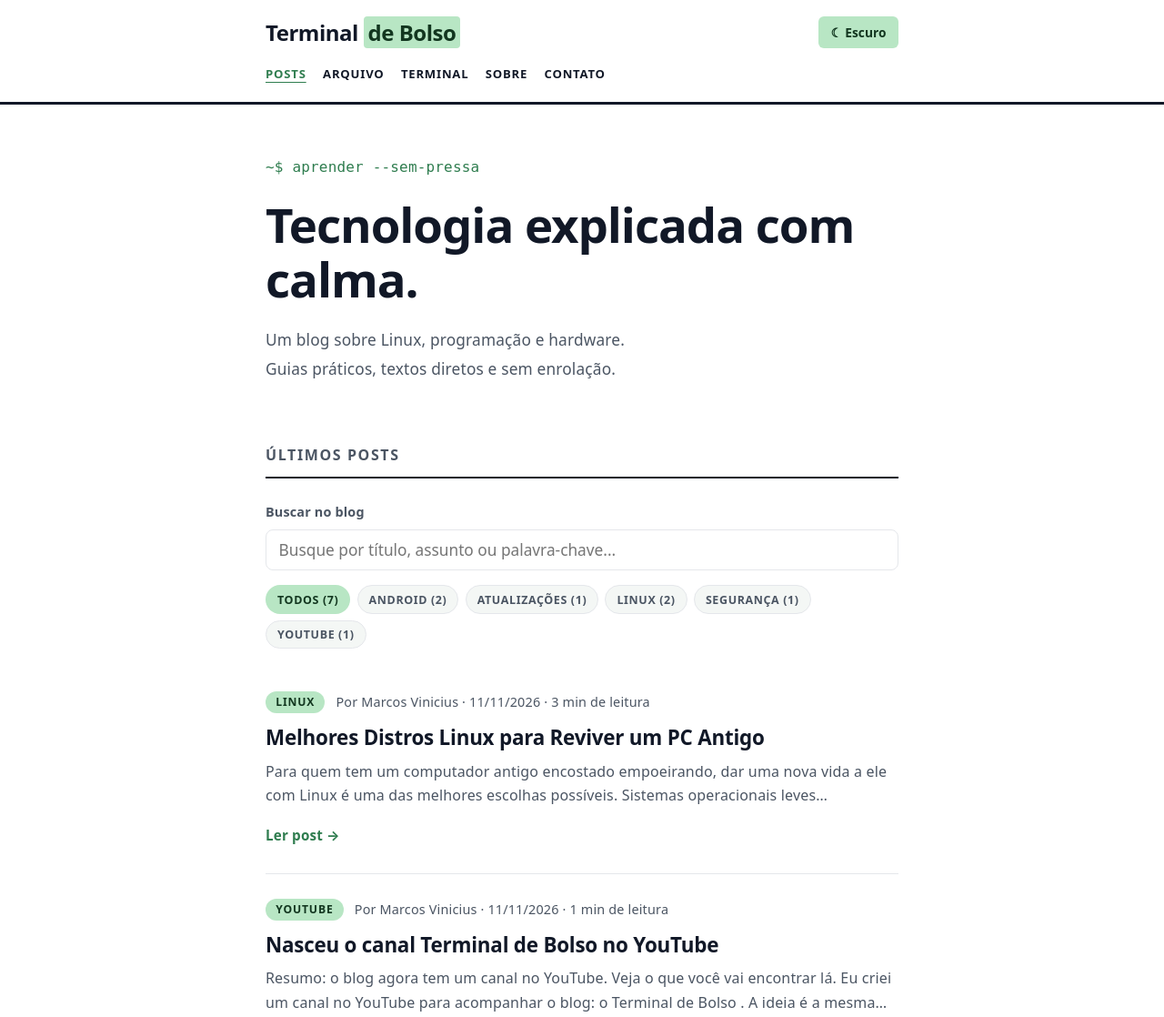
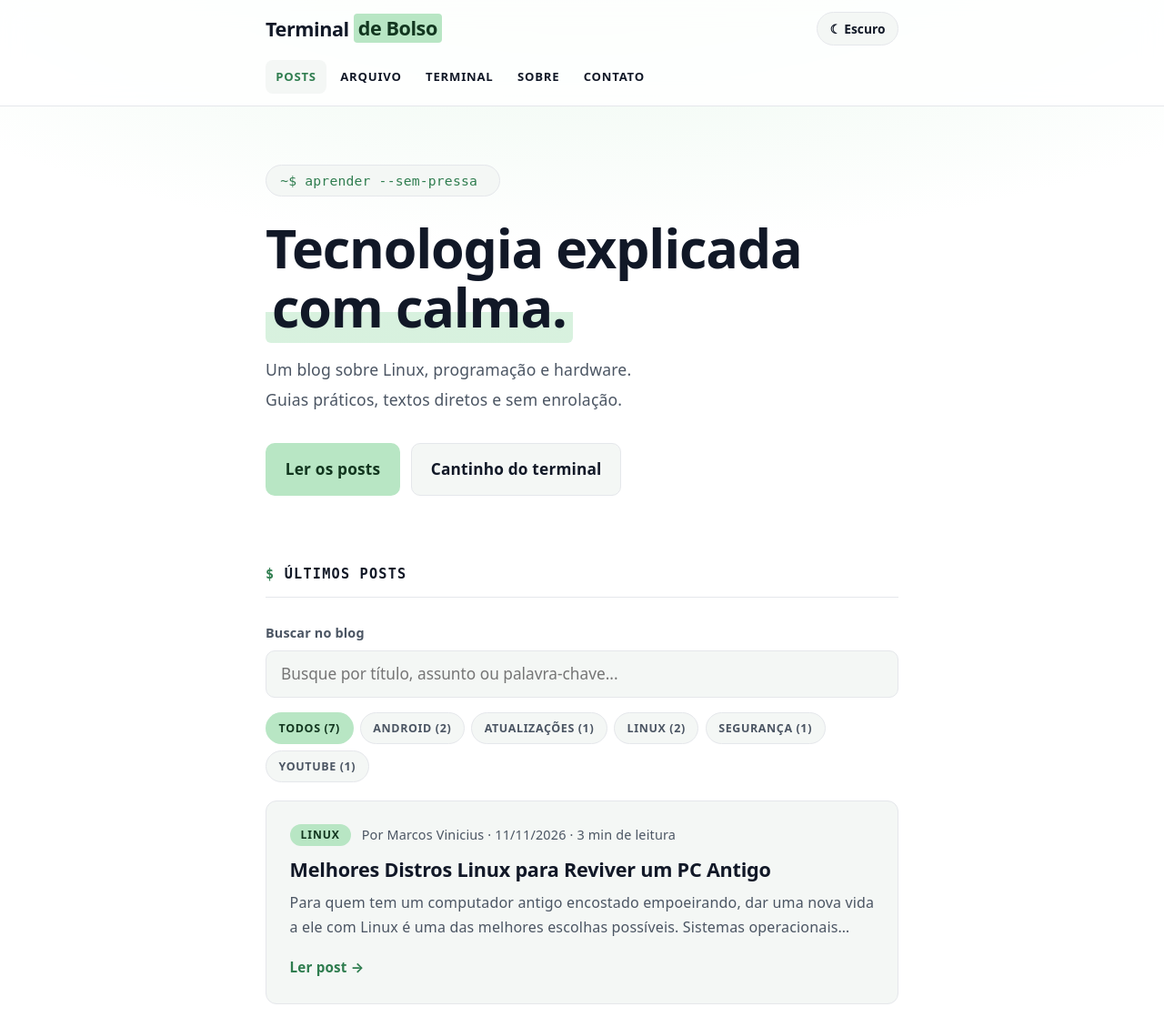
Before and after one commit to Terminal-de-Bolso/Terminal-de-Bolso, a plain HTML site: page index.html in a window 1280 px wide. Shown: the top 1118 px of the page at 91% size. Drawn offline with nearby package versions, Linux system fonts and the light colour scheme.

Commit message:
Add files via upload

```diff
--- a/index.html
+++ b/index.html
@@ -380,6 +380,118 @@ footer{border-top:1px solid var(--line);padding:2rem 0;color:var(--muted);font-s
   nav{display:none;width:100%;padding-top:.75rem;border-top:1px solid var(--line);flex-direction:column;align-items:flex-start;gap:.65rem}
   nav.aberto{display:flex}
 }
+
+/* ==========================================================
+   VISUAL REFINADO — só estilo. O JavaScript não foi alterado.
+   ========================================================== */
+:root{--radius:12px;--glow:38%;--sombra:0 14px 30px -18px rgba(0,0,0,.45);--mono:ui-monospace,"DejaVu Sans Mono","Cascadia Code",Menlo,Consolas,monospace}
+@media (prefers-color-scheme:dark){:root:not([data-theme="light"]){--glow:13%}}
+:root[data-theme="dark"]{--glow:13%}
+
+html{scroll-padding-top:5rem}
+body{
+  background-color:var(--bg);
+  background-image:radial-gradient(60rem 26rem at 50% -9rem,color-mix(in srgb,var(--pastel) var(--glow),transparent),transparent);
+  background-repeat:no-repeat;
+}
+
+/* Cabeçalho fixo e translúcido */
+header{
+  position:sticky;top:0;z-index:50;padding:.8rem 0;
+  border-bottom:1px solid var(--line);
+  background:color-mix(in srgb,var(--bg) 84%,transparent);
+  -webkit-backdrop-filter:blur(12px);backdrop-filter:blur(12px);
+}
+.logo{font-size:1.35rem}
+nav{gap:.25rem}
+nav a{padding:.4rem .7rem;border-radius:8px;transition:background .15s,color .15s}
+nav a:hover{background:var(--surface);text-decoration:none}
+nav a[aria-current="page"]{background:var(--surface);text-decoration:none}
+#tema,#menu-btn{background:var(--surface);color:var(--ink);border:1px solid var(--line);border-radius:999px;transition:border-color .15s}
+#tema:hover,#menu-btn:hover{border-color:var(--accent);filter:none}
+
+/* Início */
+.hero{padding:4rem 0 2.75rem}
+.hero .prompt{
+  display:inline-block;margin-bottom:1.5rem;padding:.3rem .95rem;
+  background:var(--surface);border:1px solid var(--line);border-radius:999px;font-size:.92rem;
+}
+.hero h1{font-size:clamp(2.3rem,8vw,3.7rem);line-height:1.1}
+.hero h1 em{
+  font-style:normal;padding:0 .12em;border-radius:6px;
+  background:linear-gradient(transparent 58%,color-mix(in srgb,var(--pastel) 55%,transparent) 58%);
+}
+.hero p{font-size:1.1rem}
+.hero-acoes{display:flex;flex-wrap:wrap;gap:.75rem;margin-top:2rem}
+.hero-acoes a{
+  display:inline-block;font-weight:700;text-decoration:none;border-radius:10px;
+  padding:.75rem 1.3rem;border:1px solid transparent;transition:transform .15s,border-color .15s,filter .15s;
+}
+.hero-acoes a:hover{transform:translateY(-2px)}
+.hero-acoes .prim{background:var(--pastel);color:var(--onpastel)}
+.hero-acoes .prim:hover{filter:brightness(1.06)}
+.hero-acoes .sec{background:var(--surface);color:var(--ink);border-color:var(--line)}
+.hero-acoes .sec:hover{border-color:var(--accent)}
+
+/* Títulos de seção */
+section.bloco{padding:1.75rem 0 2.75rem}
+.secao-titulo{
+  font-family:var(--mono);font-size:.95rem;color:var(--ink);letter-spacing:.08em;
+  border-bottom:1px solid var(--line);padding-bottom:.7rem;margin-bottom:1.6rem;
+}
+.secao-titulo::before{content:"$ ";color:var(--accent)}
+
+/* Busca e filtros */
+.busca-box input{padding:.75rem 1rem;border-radius:10px;background:var(--surface)}
+.busca-box input:focus-visible{
+  outline:none;border-color:var(--accent);
+  box-shadow:0 0 0 3px color-mix(in srgb,var(--pastel) 60%,transparent);
+}
+.tag-btn{padding:.3rem .85rem}
+
+/* Cards de posts */
+article.card-post,article.card-post:last-of-type{
+  background:var(--surface);border:1px solid var(--line);border-radius:var(--radius);
+  padding:1.5rem 1.6rem;margin-bottom:1rem;
+  transition:transform .18s,border-color .18s,box-shadow .18s;
+}
+article.card-post:hover{transform:translateY(-3px);border-color:var(--accent);box-shadow:var(--sombra)}
+article.card-post h3{font-size:1.35rem}
+.tag{padding:.1rem .75rem}
+.ler-mais{border-bottom-width:2px}
+
+/* Cantinho do terminal */
+.cmd,.cmd:last-child{
+  background:var(--surface);border:1px solid var(--line);border-radius:10px;
+  padding:.85rem 1rem;margin-bottom:.65rem;
+}
+.cmd:last-child{margin-bottom:0}
+.cmd code::before{content:"$ ";opacity:.55}
+.cp{border-radius:8px}
+
+/* Cartões: autor, contato, navegação, relacionados */
+.autor-box,.contato-card{box-shadow:inset 0 3px 0 var(--pastel);transition:transform .18s,border-color .18s,box-shadow .18s}
+.contato-card{padding:1.15rem 1.2rem}
+.contato-card:hover{transform:translateY(-3px);border-color:var(--accent);box-shadow:inset 0 3px 0 var(--pastel),var(--sombra)}
+.nav-post-card,.rel-card{transition:transform .18s,border-color .18s}
+.nav-post-card:hover,.rel-card:hover{transform:translateY(-2px)}
+
+/* Dentro do post */
+.toc{border-radius:var(--radius)}
+.conteudo-markdown h2{border-bottom:0;padding-bottom:0;margin-top:2.4rem}
+.conteudo-markdown blockquote{border-radius:0 var(--radius) var(--radius) 0}
+.code-bar{border-radius:10px 10px 0 0}
+.conteudo-markdown pre{border-radius:0 0 10px 10px}
+.share-btn{border-radius:8px}
+
+/* Rodapé */
+footer{margin-top:2rem;padding:2.25rem 0}
+
+@media (prefers-reduced-motion:reduce){
+  html{scroll-behavior:auto}
+  article.card-post,.contato-card,.nav-post-card,.rel-card,.hero-acoes a{transition:none}
+  article.card-post:hover,.contato-card:hover,.nav-post-card:hover,.rel-card:hover,.hero-acoes a:hover{transform:none}
+}
 </style>
 
 <script>
@@ -414,8 +526,12 @@ try{
 <main id="conteudo-principal" class="wrap">
   <section id="topo" class="hero">
     <div class="prompt">~$ aprender --sem-pressa<span class="cursor" aria-hidden="true"></span></div>
-    <h1>Tecnologia explicada com calma.</h1>
+    <h1>Tecnologia explicada <em>com calma.</em></h1>
     <p>Um blog sobre Linux, programação e hardware.<br>Guias práticos, textos diretos e sem enrolação.</p>
+    <div class="hero-acoes">
+      <a class="prim" href="#posts">Ler os posts</a>
+      <a class="sec" href="#terminal">Cantinho do terminal</a>
+    </div>
   </section>
 
   <section id="posts" class="bloco">
```
